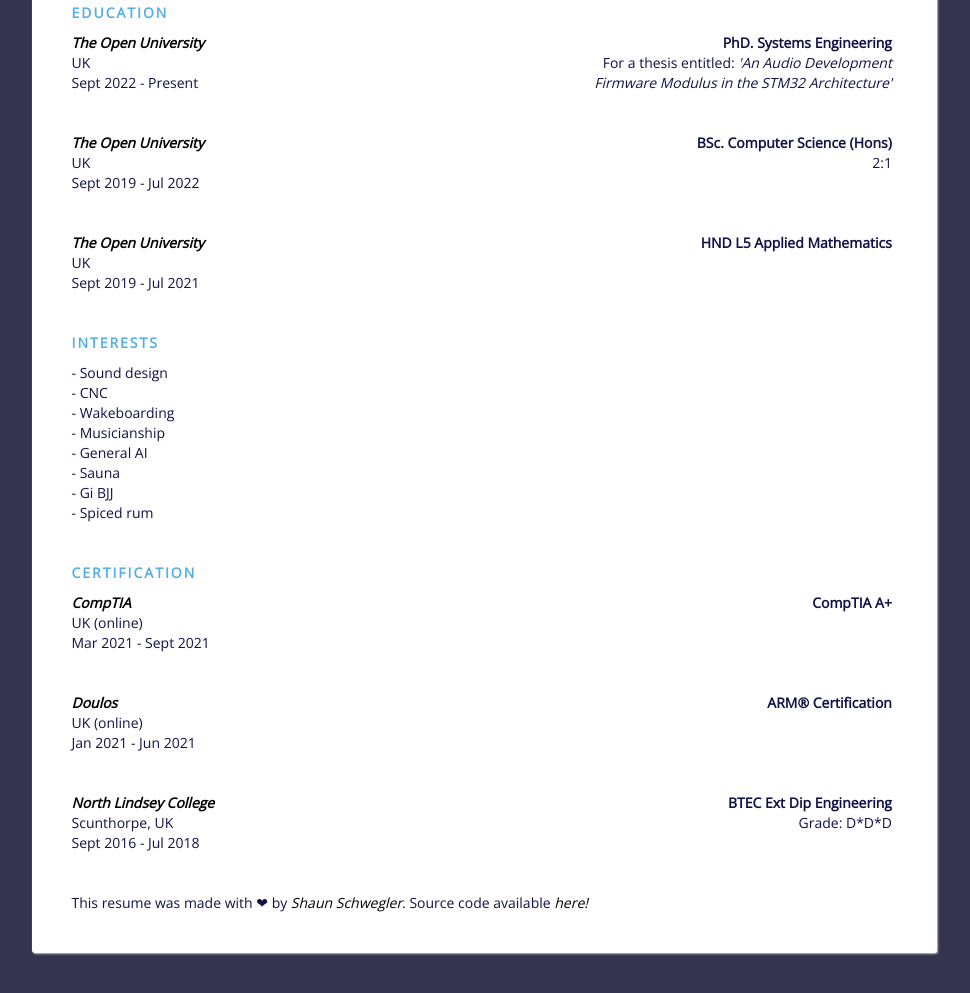
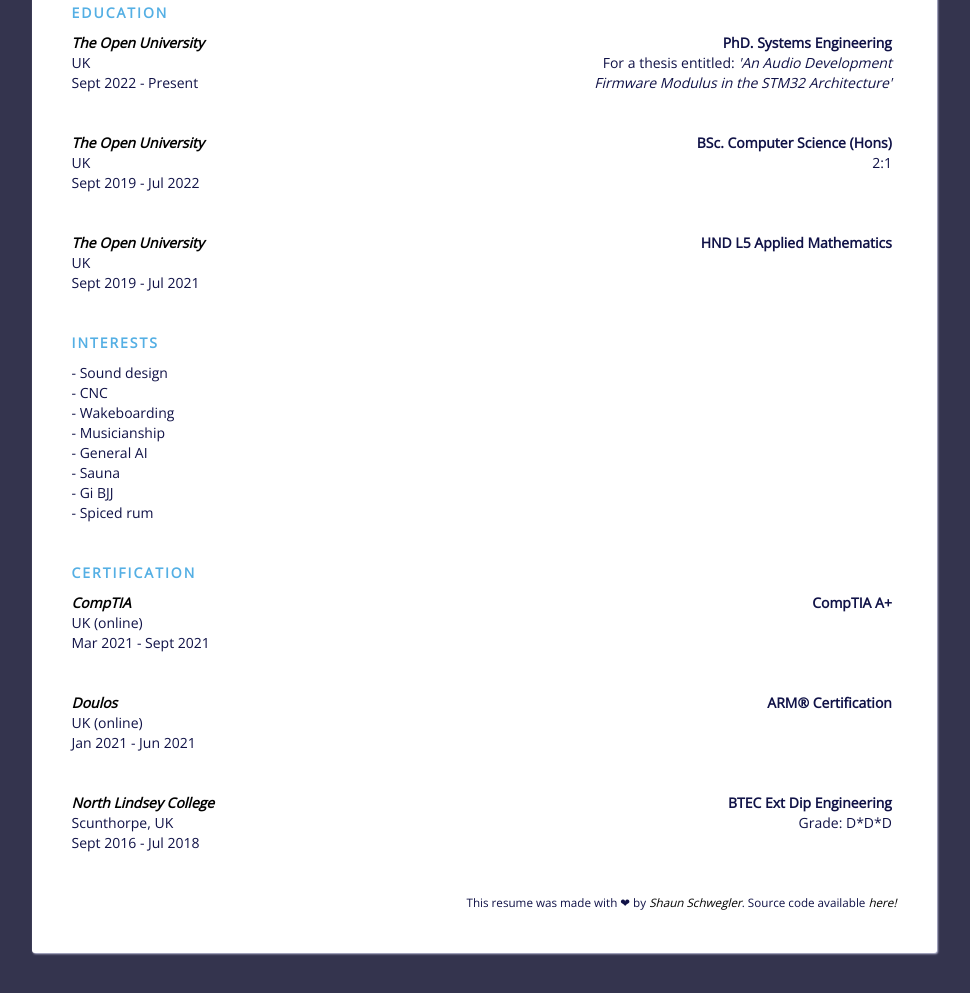
Before and after one commit to shaunschwegler/shaunschwegler.github.io, a plain HTML site: page cv.html in a window 1280 px wide. Shown: the part 885-1878 px from the top of the page, without its empty margins (156-1126 px from the left). Drawn offline with nearby package versions, Linux system fonts and the light colour scheme.

Commit message:
Update cv.html

```diff
--- a/cv.html
+++ b/cv.html
@@ -188,9 +188,13 @@
             </div>
           </div>
         </div>
-        <br><br>This resume was made with &#10084; by <a href="https://www.github.com/shaunschwegler">Shaun
+        <STYLE type="text/css">
+          p.by-me {text-align: right}
+         </STYLE>
+        <br><br>
+        <small><p class="by-me">This resume was made with &#10084; by <a href="https://www.github.com/shaunschwegler">Shaun
           Schwegler</a>. Source code available <a
-          href="https://github.com/shaunschwegler/shaunschwegler.github.io">here!</a>
+          href="https://github.com/shaunschwegler/shaunschwegler.github.io">here!</a></p></small>
       </div>
     </div>
   </div>
```
